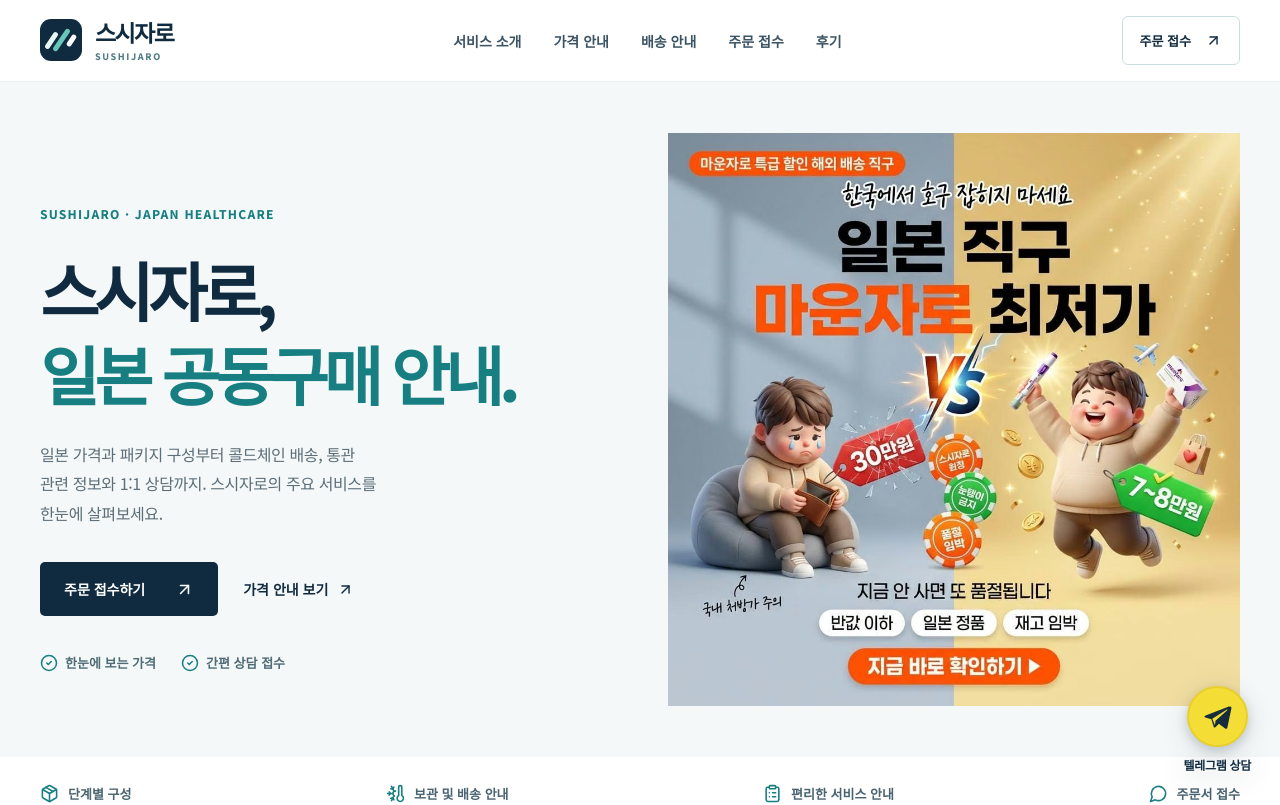
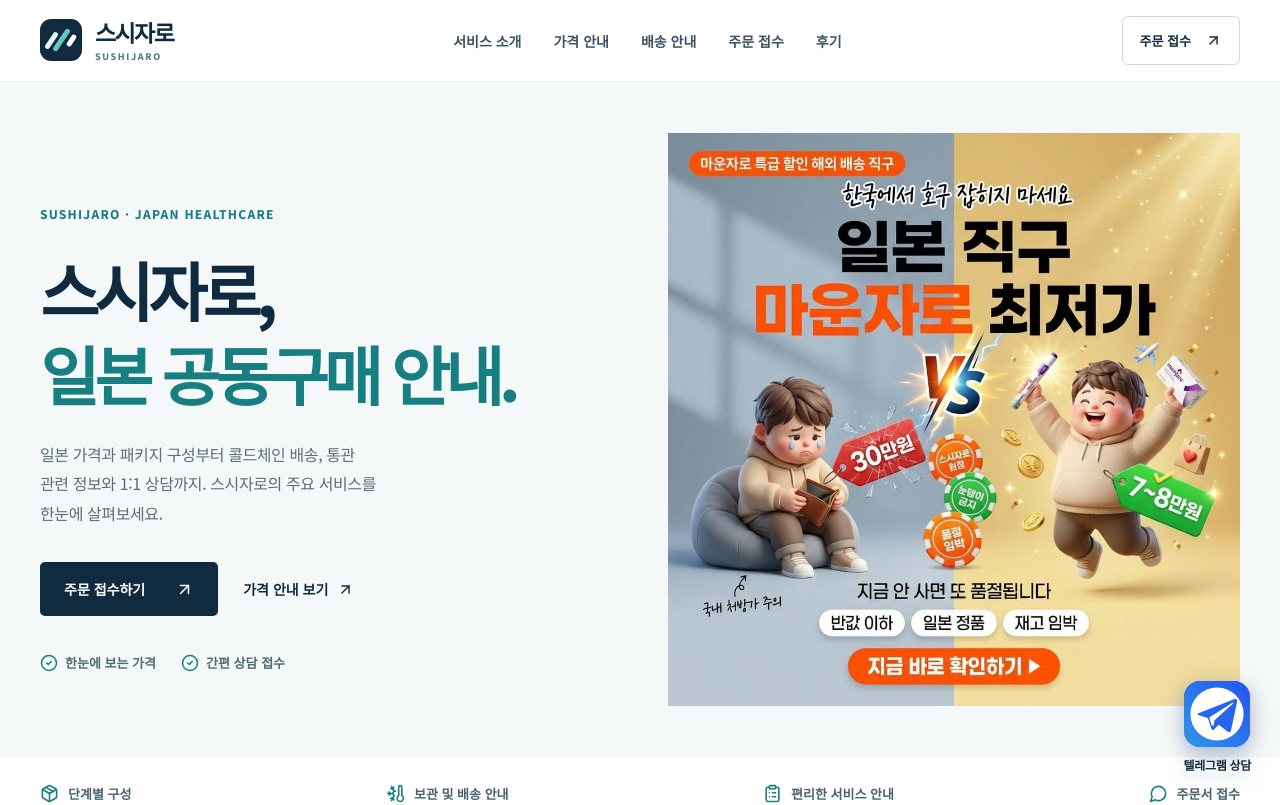
Before and after one commit to BITMATE-del/cardsvc, a Next.js app: page / in a window 1280 px wide. Shown: the top 805 px of the page. Built offline with nearby package versions, Linux system fonts and the light colour scheme; no server answers; the database is empty.

Commit message:
style: premium blue Telegram branded floating consultation icon

```diff
--- a/app/globals.css
+++ b/app/globals.css
@@ -257,7 +257,7 @@
 /* Floating Telegram consultation entry, customer pages only */
 .sz-floating-telegram{position:fixed;right:24px;bottom:25px;z-index:310;display:flex;flex-direction:column;align-items:center;gap:7px;color:#102b40;text-decoration:none;transition:transform .2s ease;filter:drop-shadow(0 5px 12px rgba(6,35,43,.16))}
 .sz-floating-telegram:hover{transform:translateY(-3px)}
-.sz-floating-telegram-circle{width:61px;height:61px;background:#f4dd35;border:2px solid #e7cf2d;border-radius:50%;display:flex;align-items:center;justify-content:center;color:#142c3b;box-shadow:0 4px 10px rgba(16,43,64,.14)}
+.sz-floating-telegram-circle{width:66px;height:66px;border:0;border-radius:16px;display:flex;align-items:center;justify-content:center;box-shadow:0 7px 18px rgba(35,90,193,.22);overflow:hidden;background:#2666ef}.sz-floating-telegram-circle .sz-telegram-icon{display:block;width:100%;height:100%}
 .sz-floating-telegram strong{max-width:130px;padding:2px 5px;text-align:center;font-size:12px;font-weight:800;letter-spacing:-.025em;text-shadow:0 1px 3px white}
 .sz-floating-telegram:focus-visible{border-radius:8px;outline:3px solid #177f82;outline-offset:4px}
 .sz-admin-consult-link{padding:21px 24px;margin:18px 0 26px;border:1px solid #b9d7d3;border-left:4px solid #177f82;border-radius:7px;background:#f5faf9}
@@ -269,5 +269,5 @@
 .sz-admin-consult-actions{display:flex;justify-content:flex-end}
 .sz-admin-consult-actions button{display:flex;align-items:center;gap:7px;border:0;background:#102b40;color:white;border-radius:5px;padding:11px 16px;font-weight:750}
 .sz-admin-consult-actions button:disabled{opacity:.5;cursor:default}
-@media(max-width:600px){.sz-floating-telegram{right:15px;bottom:calc(env(safe-area-inset-bottom,0px) + 16px)}.sz-floating-telegram-circle{width:55px;height:55px}.sz-floating-telegram strong{font-size:11px}.sz-admin-consult-grid{grid-template-columns:1fr}.sz-admin-consult-link{padding:18px 16px}}
+@media(max-width:600px){.sz-floating-telegram{right:15px;bottom:calc(env(safe-area-inset-bottom,0px) + 16px)}.sz-floating-telegram-circle{width:58px;height:58px}.sz-floating-telegram strong{font-size:11px}.sz-admin-consult-grid{grid-template-columns:1fr}.sz-admin-consult-link{padding:18px 16px}}
 @media(prefers-reduced-motion:reduce){.sz-floating-telegram{transition:none}}
--- a/components/telegram-consult-floating.tsx
+++ b/components/telegram-consult-floating.tsx
@@ -9,7 +9,7 @@ export function TelegramConsultFloating({url,label}:{url:string;label:string}){
  if(!target)return null;
  const buttonLabel=label.trim().slice(0,25)||'텔레그램 상담';
  return <a className="sz-floating-telegram" href={target} target="_blank" rel="noopener noreferrer" aria-label={buttonLabel+' 바로 연결'}>
-   <span className="sz-floating-telegram-circle" aria-hidden="true"><svg width="30" height="30" viewBox="0 0 24 24" fill="currentColor" aria-hidden="true" focusable="false"><path d="M21.5 3.6 2.9 10.8c-1.2.5-1.2 1.2-.2 1.5l4.8 1.5 1.8 5.7c.2.6.1.8.8.8.5 0 .7-.2 1-.5l2.4-2.4 5 3.7c.9.5 1.6.3 1.8-.8l3.2-15.1c.3-1.3-.5-1.9-1.5-1.4ZM8.2 13.4l11.4-7.2c.5-.3 1-.1.6.3L10.8 15l-.4 3.6-2.2-5.2Z"/></svg></span>
+   <span className="sz-floating-telegram-circle" aria-hidden="true"><svg className="sz-telegram-icon" viewBox="0 0 64 64" fill="none" focusable="false"><rect width="64" height="64" rx="15" fill="url(#sushijaroTelegramBlue)"/><circle cx="32" cy="32" r="25.8" fill="#FFFFFF"/><path d="M49.1 17.5 14.6 31c-1.8.7-1.8 1.6-.3 2.1l8.8 2.7 3.4 10.3c.4 1.1.7 1.5 1.3 1.5.5 0 .8-.2 1.5-.9l4.3-4.2 8.9 6.6c1.6.9 2.8.5 3.2-1.5l5.8-27.4c.5-2.2-.8-3.3-2.4-2.7ZM26.8 43.1l-2.3-7.8 22.1-13.9c.9-.5 1.6-.2 1 .4l-18 16.3-.8 5Z" fill="#2666EF"/><defs><linearGradient id="sushijaroTelegramBlue" x1="2" y1="60" x2="63" y2="3" gradientUnits="userSpaceOnUse"><stop stopColor="#2F93E7"/><stop offset="1" stopColor="#2555F3"/></linearGradient></defs></svg></span>
    <strong>{buttonLabel}</strong>
  </a>;
 }
```
